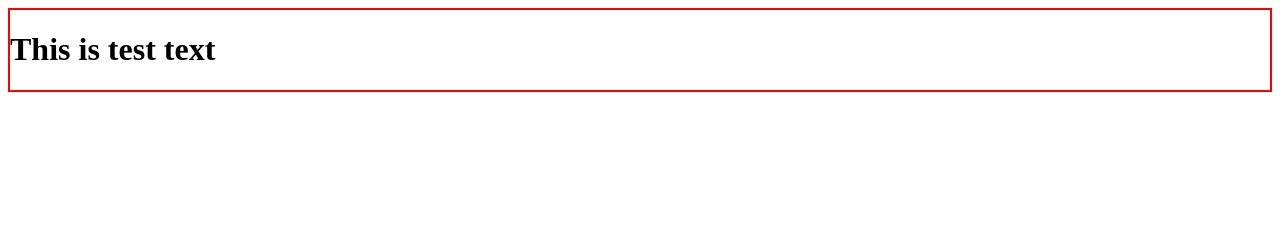
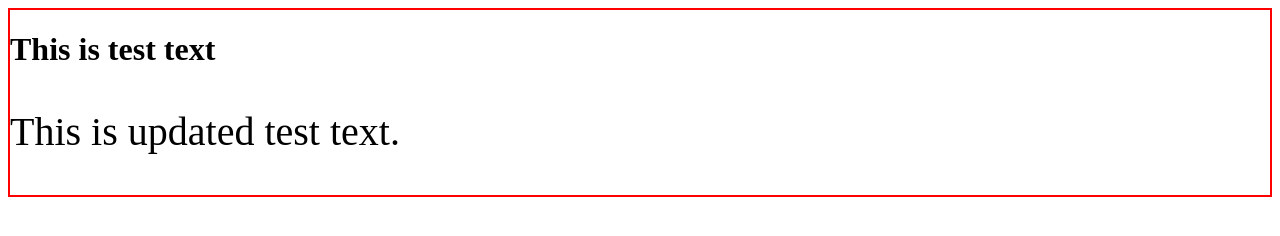
Before and after one commit to car-lisle/myrepo, a plain HTML site: page index.html in a window 1280 px wide. Drawn offline with Linux system fonts and the light colour scheme.

Commit message:
Third commit - updated index.html and style.css

```diff
--- a/index.html
+++ b/index.html
@@ -1,7 +1,7 @@
 <!doctype html>
 <html lang="en">
 	<head>
-		<title></title>
+		<title>Practice project</title>
 		<link href="style.css" type="text/css" rel="stylesheet">
 
 	</head>
@@ -9,6 +9,8 @@
 	<body>
 		<header>
 			<h1>This is test text</h1>
+
+			<p>This is updated test text.</p>
 		</header>
 	</body>
 
--- a/style.css
+++ b/style.css
@@ -1,3 +1,7 @@
 header	{
 	border: 2px solid red;
 }
+
+p	{
+	font-size: 250%;
+}
```
